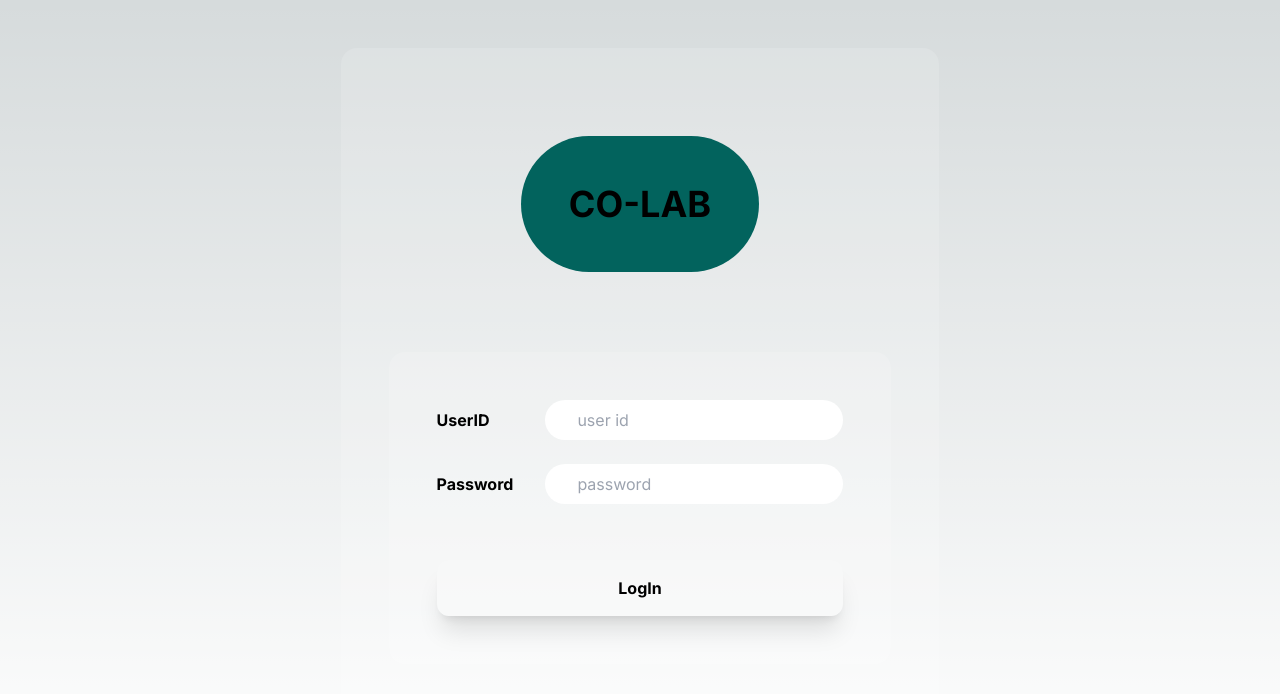
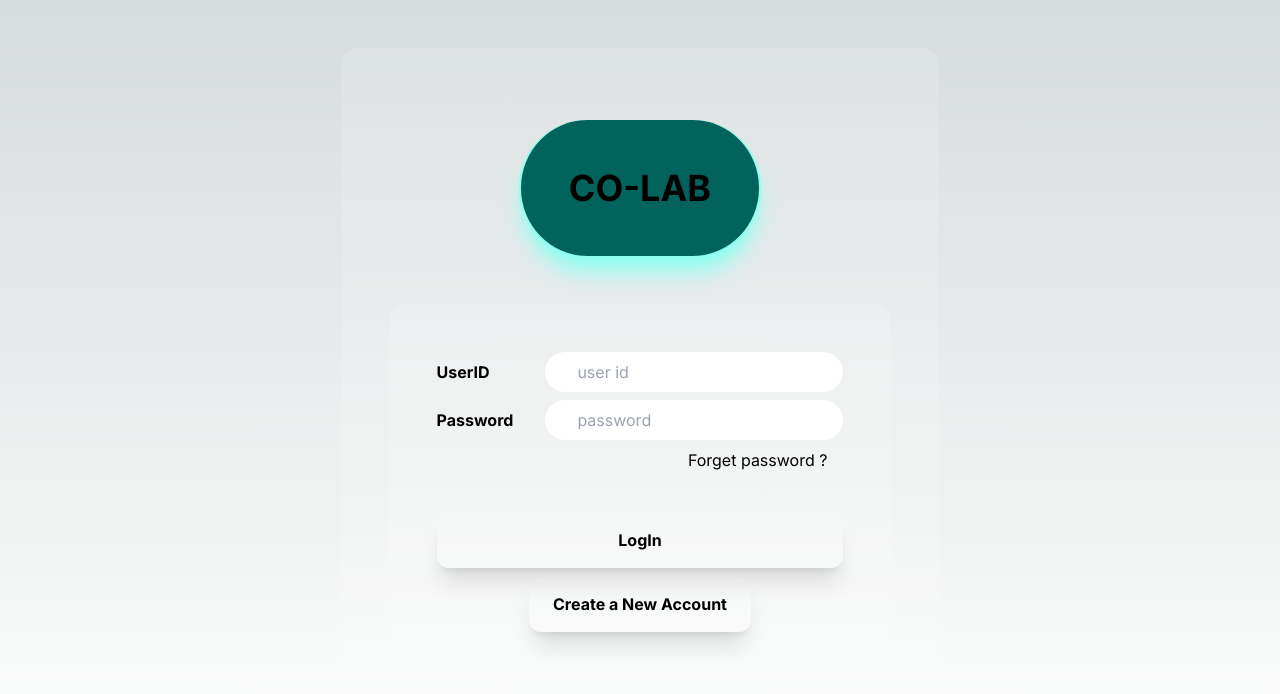
Before and after one commit to therealsunx/COLAB, a Next.js app in the folder colab/: page / in a window 1280 px wide. Shown: the top 694 px of the page. Built offline with nearby package versions, Linux system fonts and the light colour scheme.

Commit message:
login page

```diff
--- a/colab/app/components/AuthPage.jsx
+++ b/colab/app/components/AuthPage.jsx
@@ -1,42 +1,11 @@
 import { useState } from "react";
-import { buttons } from "../misc/styles";
+import NewUserForm from "./NewUser";
+import LogInPage from "./LogInPage";
 
 const AuthPage = ({ setSessionToken }) => {
-    const [logData, setLogData] = useState({ userid: '', password: '' });
-    return (
-        <div className="h-screen flex m-auto p-12 justify-center">
-            <div className="flex flex-col w-fit items-center justify-around rounded-2xl p-12 bg-[#fff2]">
-                <p className="text-center text-4xl font-bold w-max p-12 rounded-full bg-primary">CO-LAB</p>
+    const [newUser, setNewUser] = useState(false);
 
-                <div className="flex flex-col gap-6 p-12 bg-[#fff2] rounded-2xl">
-                    <div className="flex gap-8 justify-between items-center">
-                        <label className="font-bold">UserID</label>
-                        <input
-                            type="text"
-                            placeholder="user id"
-                            value={logData.userid}
-                            onChange={(e) => setLogData({ ...logData, userid: e.target.value })}
-                            className="px-8 py-2 rounded-full outline-none text-black"
-                        />
-                    </div>
-
-                    <div className="flex gap-8 justify-between items-center">
-                        <label className="font-bold">Password</label>
-                        <input
-                            type="password"
-                            placeholder="password"
-                            value={logData.password}
-                            onChange={(e) => setLogData({ ...logData, password: e.target.value })}
-                            className="px-8 py-2 rounded-full outline-none text-black"
-                        />
-                    </div>
-
-                    <button className={` px-6 py-4 bg-[#fff1] mt-8 font-bold ${buttons.bulb}`} onClick={() => setSessionToken('12341234')} >LogIn</button>
-                </div>
-
-            </div>
-        </div>
-    )
+    return newUser ? <NewUserForm setSessionToken={setSessionToken} setNewUser={setNewUser} /> : <LogInPage setNewUser={setNewUser} setSessionToken={setSessionToken} />
 }
 
 export default AuthPage;
--- /dev/null
+++ b/colab/app/components/LogInPage.jsx
@@ -0,0 +1,42 @@
+import { useState } from "react";
+import { buttons, inputs } from "../misc/styles";
+
+const LogInPage = ({ setNewUser, setSessionToken }) => {
+
+    const [logData, setLogData] = useState({ userid: '', password: '' });
+    return (
+        <div className="h-screen flex m-auto p-12 justify-center">
+            <div className="flex flex-col w-fit items-center justify-around rounded-2xl p-12 bg-[#fff2]">
+                <p className="text-4xl font-bold p-12 rounded-full bg-primary border-x-2 border-secondary shadow-xl shadow-secondary">CO-LAB</p>
+
+                <div className="flex flex-col gap-2 p-12 bg-[#fff2] rounded-2xl">
+                    <div className="flex gap-8 justify-between items-center">
+                        <label className="font-bold">UserID</label>
+                        <input
+                            type="text"
+                            placeholder="user id"
+                            value={logData.userid}
+                            onChange={(e) => setLogData({ ...logData, userid: e.target.value })}
+                            className={inputs.basic}
+                        />
+                    </div>
+
+                    <div className="flex gap-8 justify-between items-center">
+                        <label className="font-bold">Password</label>
+                        <input
+                            type="password"
+                            placeholder="password"
+                            value={logData.password}
+                            onChange={(e) => setLogData({ ...logData, password: e.target.value })}
+                            className={inputs.basic}
+                        />
+                    </div>
+                    <button className="self-end px-4 hover:text-secondary">Forget password ?</button>
+                    <button className={`px-6 py-4 bg-[#fff1] mt-8 font-bold ${buttons.bulb}`} onClick={() => setSessionToken('12341234')} >LogIn</button>
+                    <button className={`px-6 py-4 w-fit self-center bg-[#fff1] font-bold ${buttons.bulb}`} onClick={() => setNewUser(true)}>Create a New Account</button>                </div>
+            </div>
+        </div>
+    )
+}
+
+export default LogInPage;
--- /dev/null
+++ b/colab/app/components/NewUser.jsx
@@ -0,0 +1,92 @@
+import { useRef, useState } from "react";
+import { buttons, inputs } from "../misc/styles";
+
+const def = {
+    name: "",
+    dob: "2000-01-01",
+    country: "",
+    email: "",
+    phone: "",
+    profession: "",
+    education: "",
+    skills: "",
+    experience: 0
+}
+
+const NewUserForm = ({ setSessionToken, setNewUser }) => {
+
+    const formref = useRef(null);
+    const [form, setForm] = useState(def);
+
+    const handleChange = (e) => {
+        const { name, value } = e.target;
+        setForm({ ...form, [name]: value })
+    }
+
+    const handleSubmit = () => {
+        setForm(def);
+    }
+
+    return (
+        <div className="h-screen flex m-auto p-12 justify-center">
+            <div className="flex flex-col w-fit items-center justify-around rounded-2xl p-12 bg-[#fff2]">
+                <p className="text-4xl font-bold p-12 rounded-full bg-primary border-x-2 border-secondary shadow-xl shadow-secondary">CO-LAB</p>
+
+                <form
+                    ref={formref}
+                    onSubmit={handleSubmit}
+                    className='mt-12 flex flex-col gap-4 bg-[#fff5] p-8 rounded-2xl'>
+
+                    <div className='flex gap-12 items-center justify-between'>
+                        <p className="w-max">Name</p>
+                        <input type='text' name='name' value={form.name} onChange={handleChange} className={inputs.basic} placeholder="John Doe" />
+                    </div>
+                    <div className='flex gap-12 items-center justify-between'>
+                        <p className="w-max">Date Of Birth</p>
+                        <input type='date' name='dob' value={form.dob} onChange={handleChange} className={`${inputs.basic} cursor-text flex gap-16`} />
+                    </div>
+                    <hr />
+                    <div className='flex gap-12 items-center justify-between'>
+                        <p className="w-max">Country</p>
+                        <input type='text' name='country' value={form.country} onChange={handleChange} className={inputs.basic} placeholder="Nepal" />
+                    </div>
+                    <div className='flex gap-12 items-center justify-between'>
+                        <p className="w-max">Email</p>
+                        <input type='email' name='email' value={form.email} onChange={handleChange} className={inputs.basic} placeholder="johndoe@example.com" />
+                    </div>
+                    <div className='flex gap-12 items-center justify-between'>
+                        <p className="w-max">Phone No.</p>
+                        <input type='phone' name='phone' value={form.phone} onChange={handleChange} className={inputs.basic} placeholder="+9779801234567" />
+                    </div>
+                    <hr />
+                    <div className='flex gap-12 items-center justify-between'>
+                        <p className="w-max">Education</p>
+                        <input type='text' name='education' value={form.education} onChange={handleChange} className={inputs.basic} placeholder="Graduate" />
+                    </div>
+                    <div className='flex gap-12 items-center justify-between'>
+                        <p className="w-max">Profession</p>
+                        <input type='text' name='profession' value={form.profession} onChange={handleChange} className={inputs.basic} placeholder="Software Engineer" />
+                    </div>
+                    <div className='flex gap-12 items-center justify-between'>
+                        <p className="w-max">Skills</p>
+                        <input type='text' name='skills' value={form.skills} onChange={handleChange} className={inputs.basic} placeholder="Web development;UI/UX;" />
+                    </div>
+                    <div className='flex gap-12 items-center justify-between'>
+                        <p className="w-max">Experience (years)</p>
+                        <input type='number' name='experience' value={form.experience} onChange={handleChange} className={inputs.basic} placeholder="2" />
+                    </div>
+                    <hr />
+
+                    <div className="flex justify-around gap-6">
+                        <button type="submit" className={`py-4 flex-1 ${buttons.bulb}`}> Submit </button>
+                        <button className={`py-4 flex-1 ${buttons.redbulb}`} onClick={() => setNewUser(false)}> Cancel </button>
+                    </div>
+
+                </form>
+
+            </div>
+        </div>
+    )
+}
+
+export default NewUserForm;
--- a/colab/app/misc/styles.jsx
+++ b/colab/app/misc/styles.jsx
@@ -1,10 +1,16 @@
 export const buttons = {
-    bulb : "shadow-xl hover:bg-white hover:shadow-secondary rounded-xl hover:text-black",
-    icon : "rounded-full bg-black hover:invert w-10 h-10 p-2",
-    mini: "hover:text-tertiary hover:-translate-y-1 hover:scale-125 duration-300 cursor-pointer"
+    bulb: "shadow-xl hover:bg-white hover:shadow-secondary rounded-xl hover:text-black",
+    redbulb : "shadow-xl hover:bg-[#faa] hover:shadow-[#f00] rounded-xl hover:text-black",
+    icon: "rounded-full bg-black hover:invert w-10 h-10 p-2",
+    mini: "hover:text-tertiary hover:-translate-y-1 hover:scale-125 duration-300 cursor-pointer",
+    primary: "bg-primary hover:invert rounded-2xl "
 }
 
 export const cards = {
     projectFeed: "p-4 rounded-2xl hover:bg-primary bg-black",
-    active : "text-black bg-secondary p-4 rounded-2xl"
+    active: "text-black bg-secondary p-4 rounded-2xl"
 }
+
+export const inputs = {
+    basic: "px-8 py-2 rounded-full outline-secondary text-black"
+}
```
